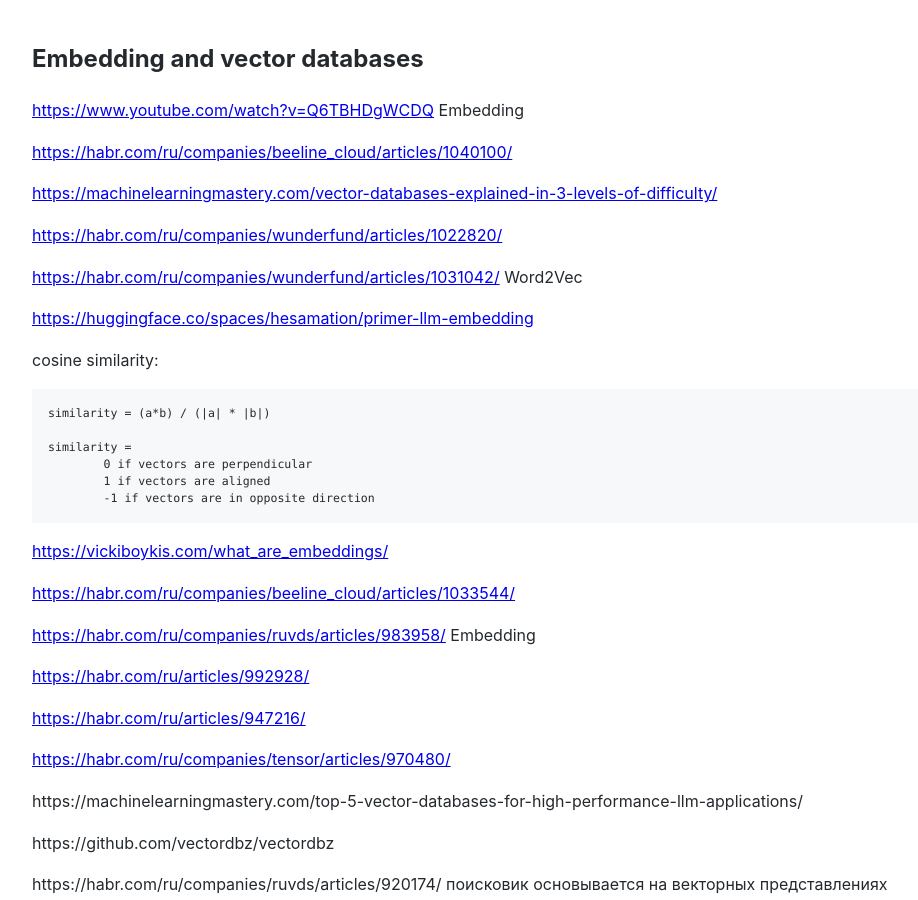
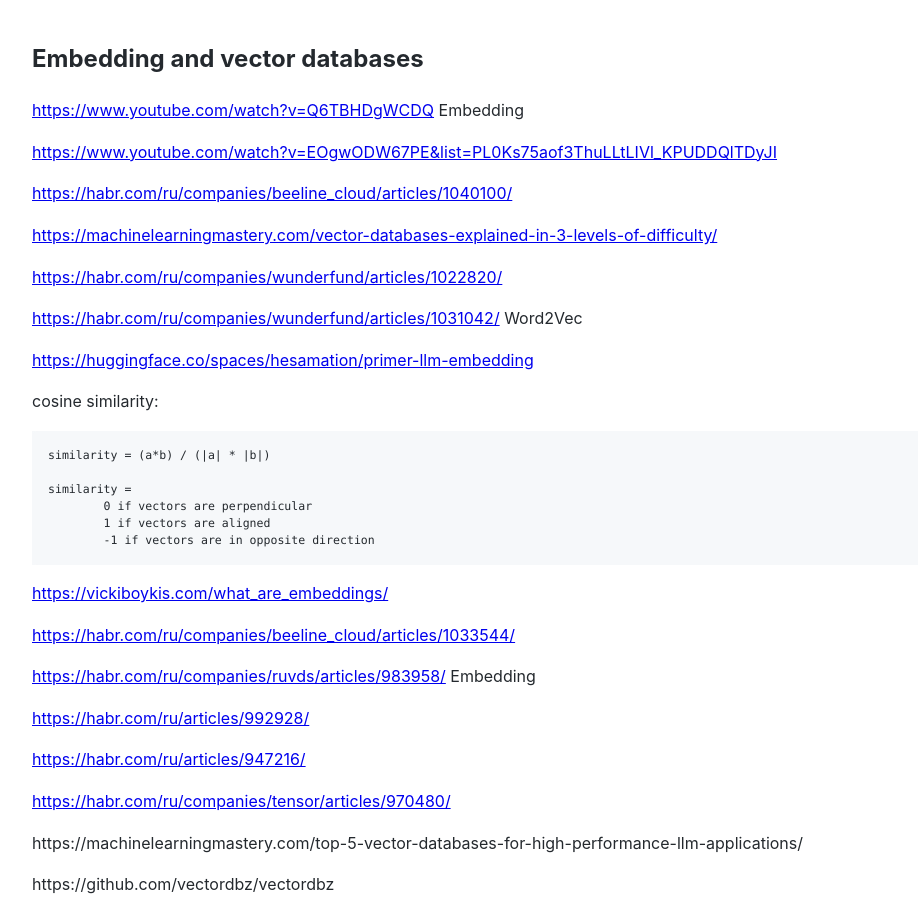
Before and after one commit to Michael-Lubinsky/michael-lubinsky.github.com, a Jekyll site: the page built from vector_db/vector_db.md, in a window 1280 px wide and 900 px high. Shown: the whole window, without its empty margins (158-1076 px from the left). Built offline with Jekyll 4.4.1, drawn with Linux system fonts in a browser that asks for light colours; our own code applies the rules of GitHub Pages for plain Markdown files.

Commit message:
Update vector_db.md

```diff
--- a/vector_db/vector_db.md
+++ b/vector_db/vector_db.md
@@ -1,6 +1,8 @@
 ## Embedding and vector databases
 
 <https://www.youtube.com/watch?v=Q6TBHDgWCDQ> Embedding
+
+<https://www.youtube.com/watch?v=EOgwODW67PE&list=PL0Ks75aof3ThuLLtLIVl_KPUDDQlTDyJI>
 
 <https://habr.com/ru/companies/beeline_cloud/articles/1040100/>
 
```
